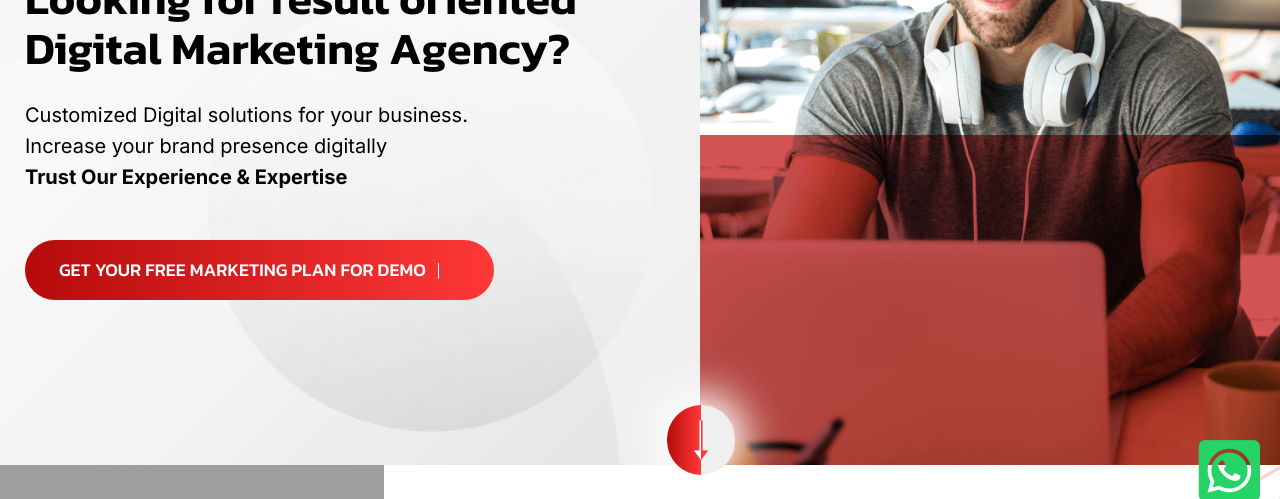
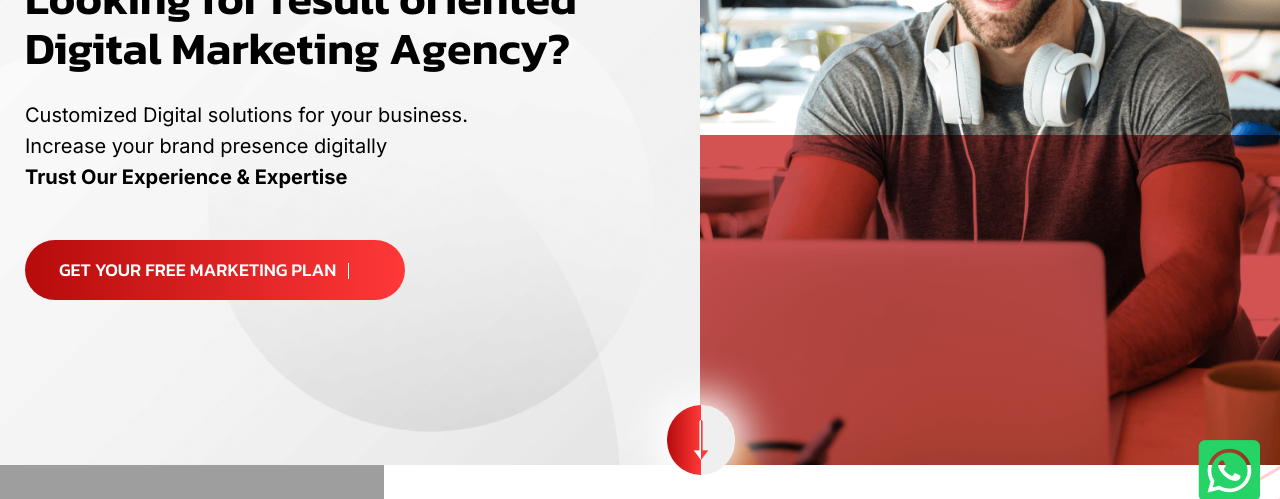
Before and after one commit to thiyagasivam/thiyagidigital.com, a PHP site: page / in a window 1280 px wide. Shown: the part 273-772 px from the top of the page. Run offline with PHP 8.4, Linux system fonts and the light colour scheme; some web fonts are replaced; grey boxes are pictures that could not be loaded.

Commit message:
revoke heading

```diff
--- a/index.php
+++ b/index.php
@@ -37,7 +37,7 @@
                                         <!-- CTA Button -->
                                         <div class="hero-2-btn-wrap" data-animation="flipInX" data-duration="1s" data-delay="1s">
                                             <a class="hpt-btn-3" href="contact.php">
-                                                GET YOUR FREE MARKETING PLAN For Demo
+                                                GET YOUR FREE MARKETING PLAN
                                                 <span class="icon"><i class="fal fa-chevron-double-right"></i></span>
                                             </a>
                                         </div>
```
